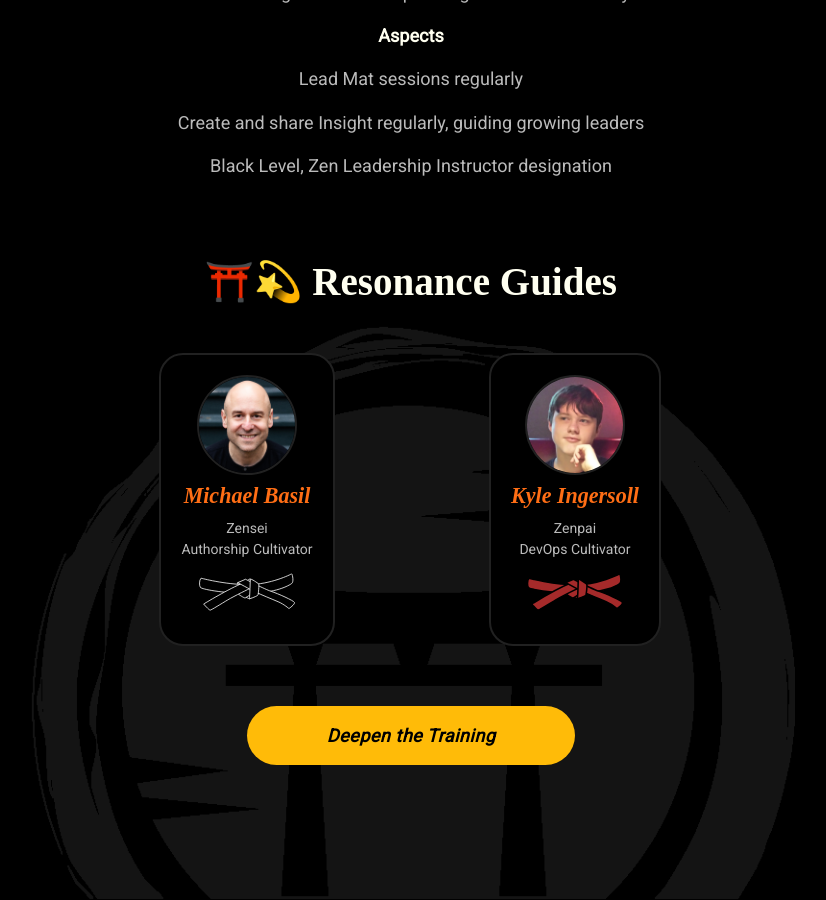
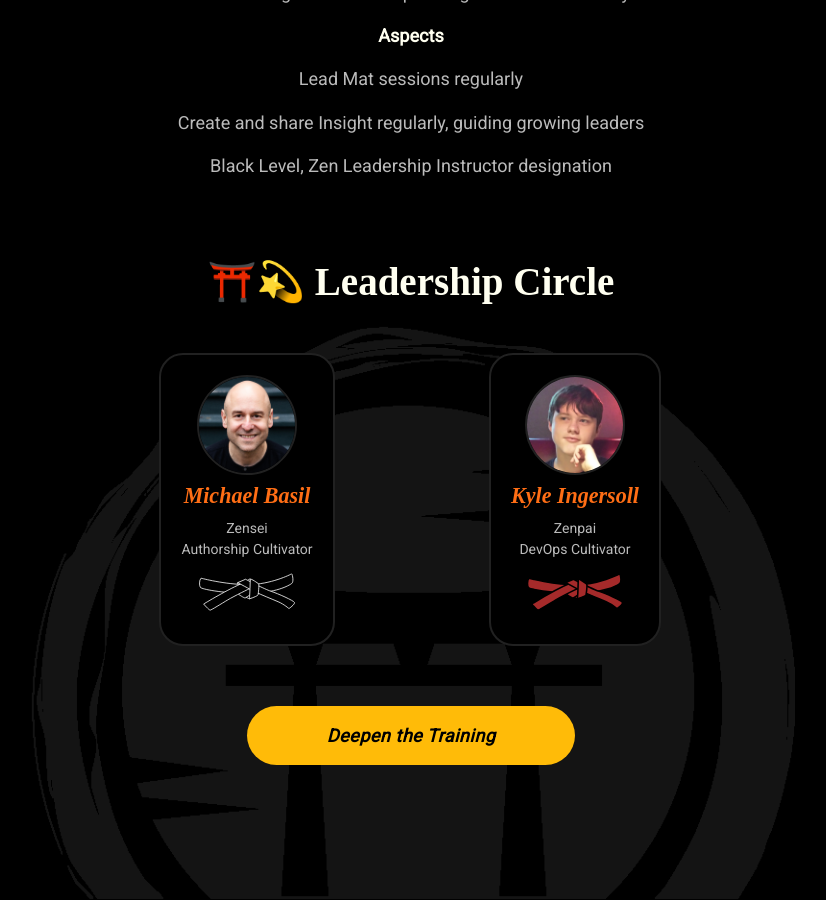
Before and after one commit to mindset-dojo/mindset-dojo.github.io, a Jekyll site: the page built from program.md, in a window 1280 px wide and 900 px high, scrolled down 6840 px. Shown: the whole window, without its empty margins (229-1055 px from the left). Built offline with Jekyll 4.4.1, drawn with Linux system fonts in a browser that asks for light colours; some web fonts are replaced.

Commit message:
feat: Clarify leadership circles

```diff
--- a/_data/program.yaml
+++ b/_data/program.yaml
@@ -1,7 +1,7 @@
 ---
 mantra: "Don't Resist. Resonate."
 mantra_mark: "Resonate."
-description: "A layered training journey: presence, nervous-system skill, and conversational leadership in real contexts."
+description: "A layered training journey—presence, nervous-system skill, and conversational leadership applied in real contexts."
 sections:
   - type: mission
     data:
@@ -198,7 +198,7 @@ sections:
   - type: authors
     data:
       leadership_flow:
-        label: "⛩️💫 Resonance Guides"
+        label: "⛩️💫 Leadership Circle"
         designation_type: program
         limit: 16
   - type: ctas
--- a/_data/project.yaml
+++ b/_data/project.yaml
@@ -41,7 +41,7 @@ sections:
   - type: authors
     data:
       leadership_flow:
-        label: "⛩️ Cultivator Circle"
+        label: "⛩️💫 Cultivator Circle"
         designation_type: project
         limit: 8
   - type: ctas
```
